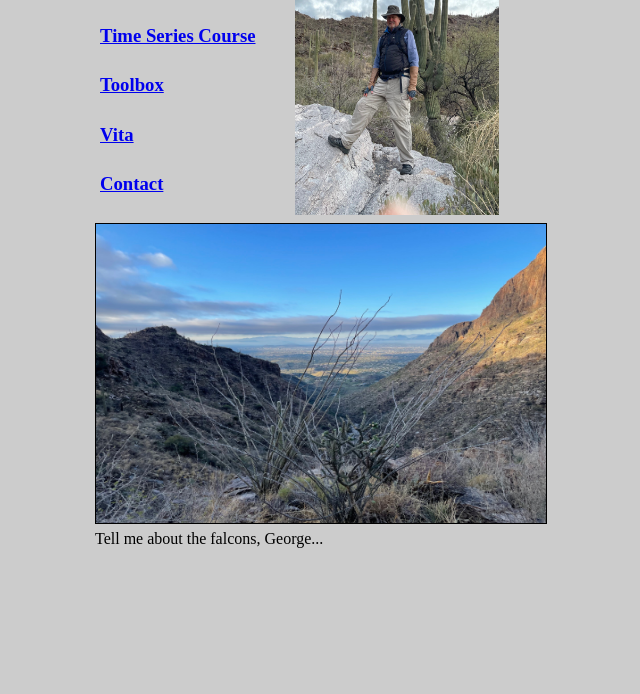
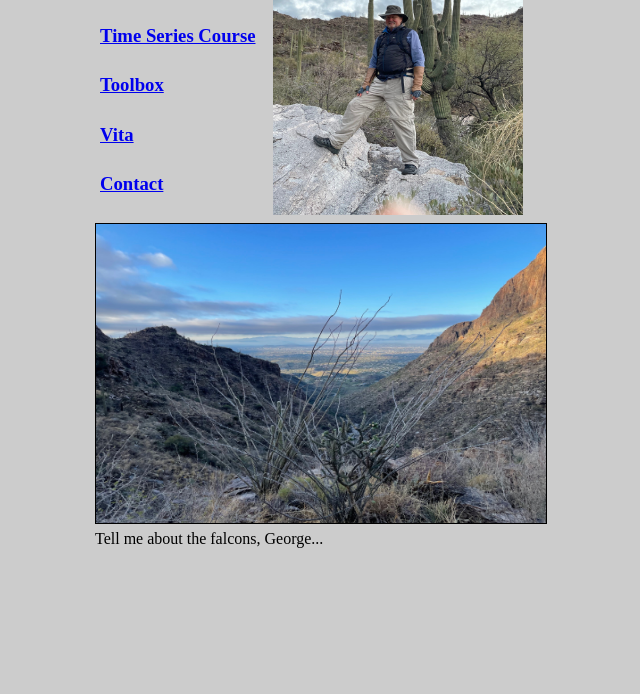
Before and after one commit to ltrr-arizona-edu/dmekoweb, a plain HTML site: page public/index.html in a window 1280 px wide. Shown: the part 106-800 px from the top of the page, without its empty margins (319-959 px from the left). Drawn offline with Linux system fonts and the light colour scheme.

Commit message:
trial on image width

```diff
--- a/public/index.html
+++ b/public/index.html
@@ -18,7 +18,7 @@
     <td rowspan="2" colspan="2"><H1>Dave Meko</H1></td>
 </tr>
 <tr>
-    <td rowspan="6"><img src="imgdm.jpg" width=204 height=307 border=0 alt="Dave in Finger Rock Canyon, 24 Dec 2023 (.jpg)"></td>
+    <td rowspan="6"><img src="imgdm.jpg" width=250 height=307 border=0 alt="Dave in Finger Rock Canyon, 24 Dec 2023 (.jpg)"></td>
 <tr>
 	<td><a href="projects.html"><h3>Projects</h3></a></td>
 
```
